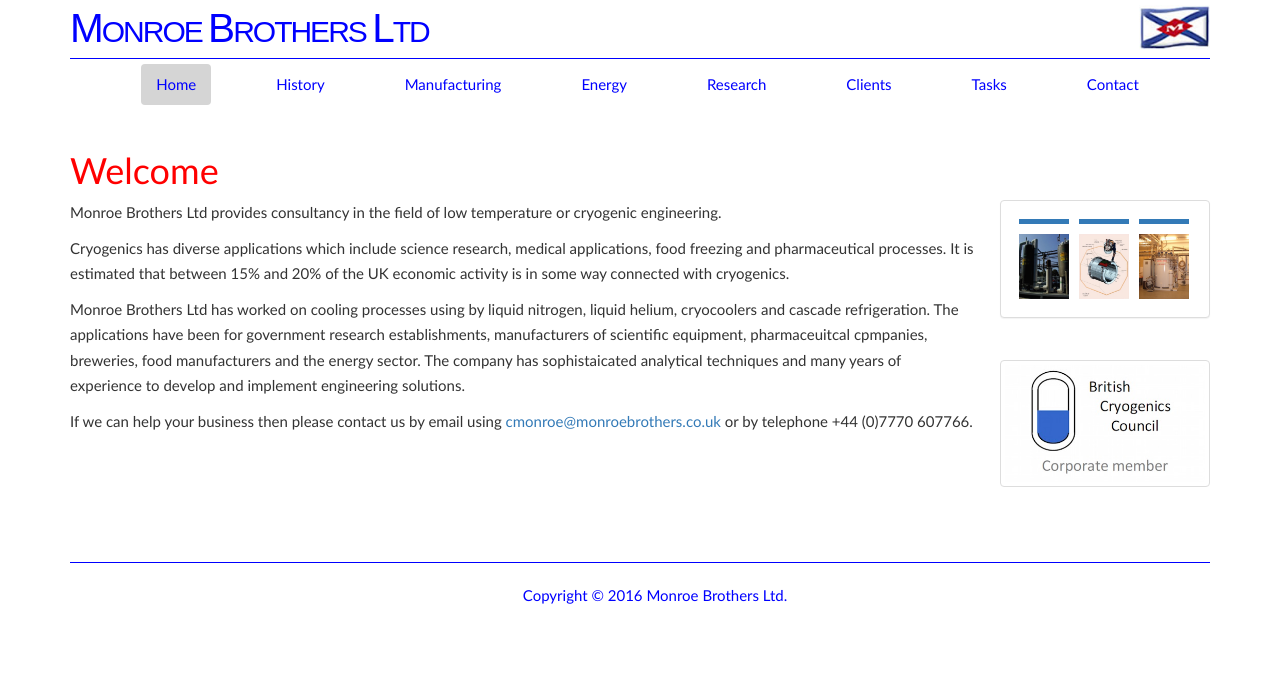
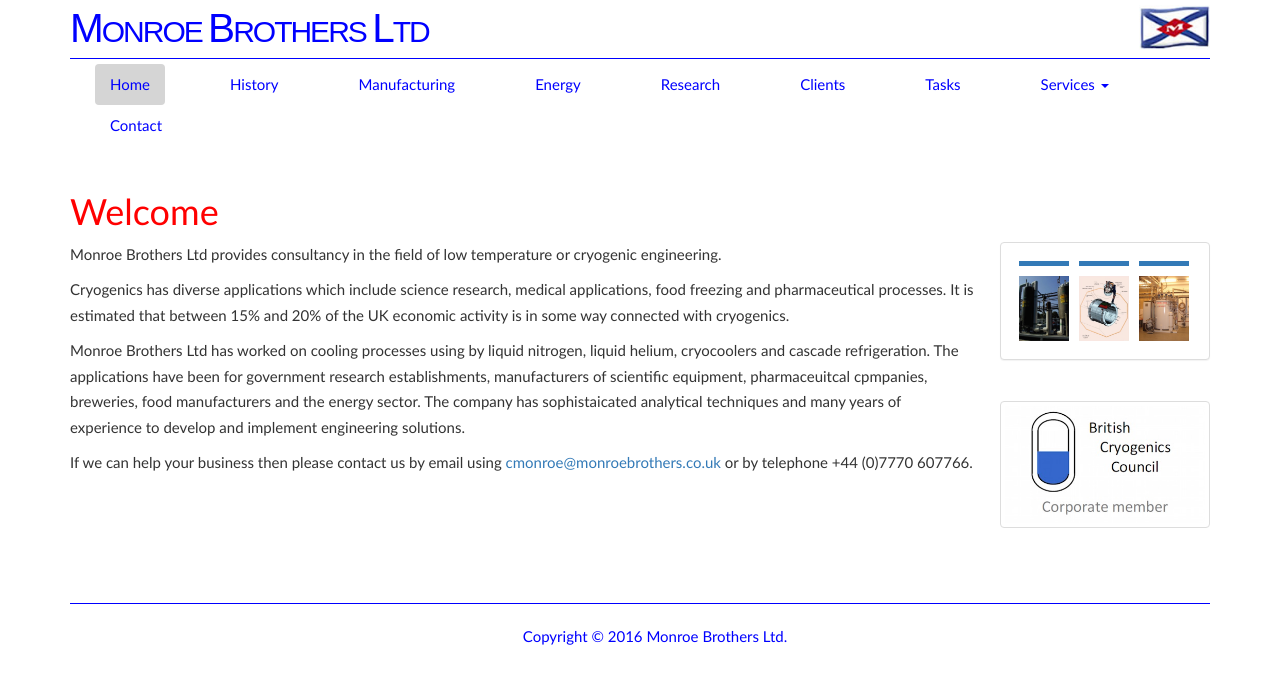
Before and after one commit to tcranston/cit-monroebrothers, a Jekyll site: the page built from index.md, in a window 1280 px wide. Shown: the top 684 px of the page. Built offline with Jekyll 4.4.1, drawn with Linux system fonts in a browser that asks for light colours.

Commit message:
Include services

```diff
--- a/_config.yml
+++ b/_config.yml
@@ -14,6 +14,7 @@ main_menu:
   - Research
   - Clients
   - Tasks
+  - Services
   - Contact
 
 
```
